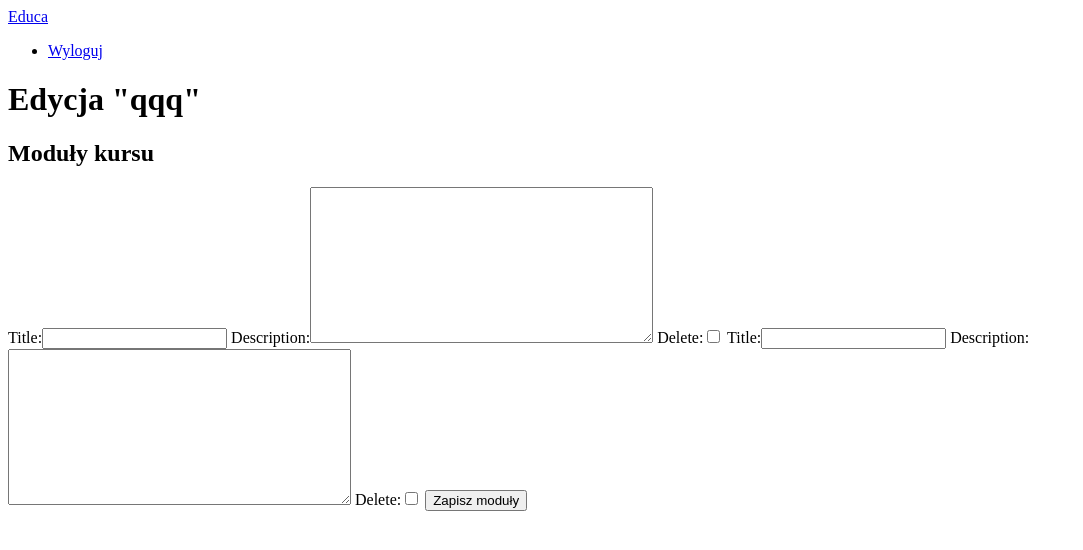
After one commit to SebastianJadczak/e-learning_django, a Django app: page /course/4/module/ in a window 1280 px wide. The commit adds this page. Shown: the top 550 px of the page, without its empty margins (0-1083 px from the left). Run offline with Django 3.2, Linux system fonts and the light colour scheme; a user stored in the database is signed in; data comes from the database, SQL or seed files in the repository; tables that the repository leaves empty hold one stand-in row (values such as "Sample post").

Commit message:
add template

```diff
--- a/courses/templates/courses/manage/course/list.html
+++ b/courses/templates/courses/manage/course/list.html
@@ -13,6 +13,7 @@
                 <p>
                     <a href="{% url "course_edit" course.id %}">Edytuj</a>
                     <a href="{% url "course_delete" course.id %}">Usuń</a>
+                    <a href="{% url "course_module_update" course.id %}">Edytuj moduły</a>
                 </p>
             </div>
         {% empty %}
--- /dev/null
+++ b/courses/templates/courses/manage/module/formset.html
@@ -0,0 +1,18 @@
+{% extends 'base.html' %}
+
+{% block title %}
+    Edycja "{{course.title}}"
+{% endblock %}
+
+{% block content %}
+    <h1>Edycja "{{course.title}}"</h1>
+    <div class="module">
+        <h2>Moduły kursu</h2>
+        <form action="" method="post">
+            {{formset}}
+            {{formset.management_form}}
+            {% csrf_token %}
+            <input type="submit" class="bottom" value="Zapisz moduły">
+        </form>
+    </div>
+{% endblock %}
```
